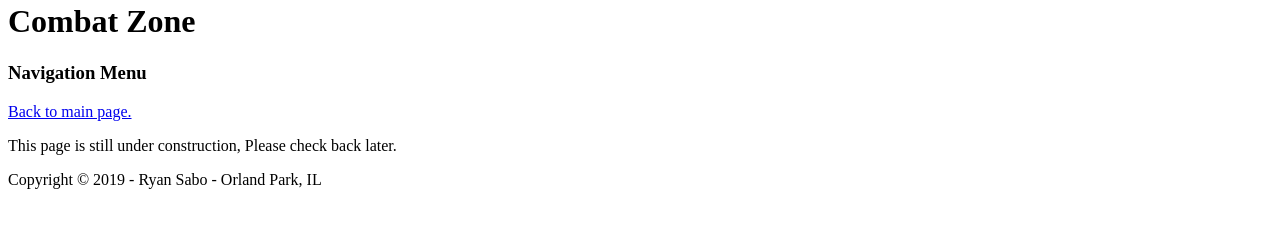
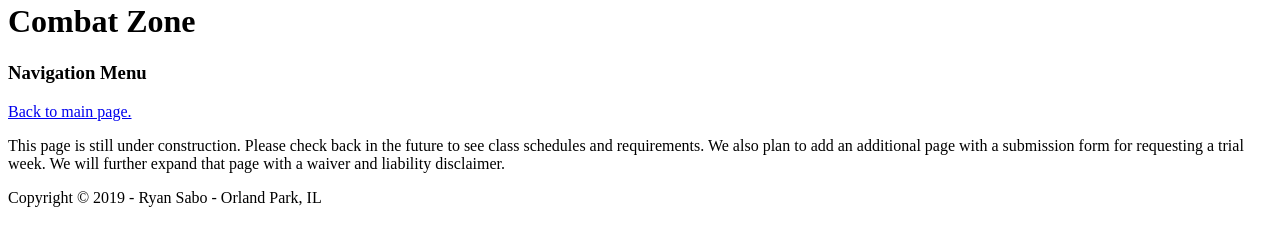
Before and after one commit to ryguy030286/Unit-3, a plain HTML site: page schedule.html in a window 1280 px wide. Shown: the part 330-576 px from the top of the page. Drawn offline with Linux system fonts and the light colour scheme.

Commit message:
I added additional text to both <p> tags on both pages.

```diff
--- a/schedule.html
+++ b/schedule.html
@@ -12,7 +12,10 @@
     <a href="index.html">Back to main page.</a>
 </header>
 
-<p>This page is still under construction, Please check back later.</p>
+<p>This page is still under construction.  Please check back in the future
+    to see class schedules and requirements.  We also plan to add an additional
+    page with a submission form for requesting a trial week.  We will further expand
+    that page with a waiver and liability disclaimer.  </p>
 
 <footer>
     <p>Copyright &copy; 2019 - Ryan Sabo - Orland Park, IL  </p>
```
Also changed, not shown: index.html (+3 -0 lines).
